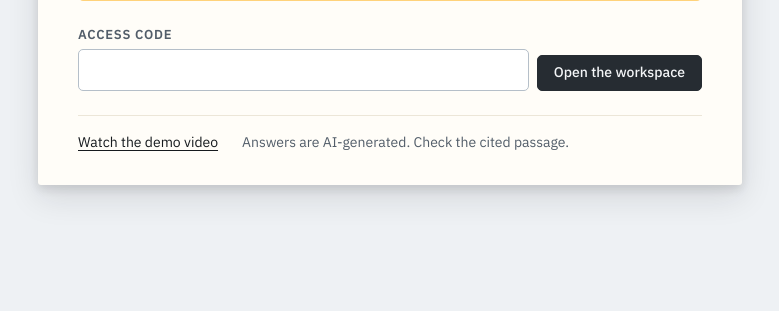
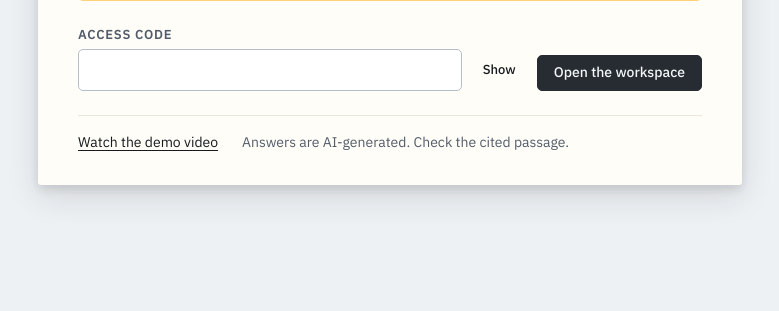
Before and after one commit to remkostas/Controlled-Copy, a FastAPI app: template src/controlled_copy/web/templates/landing.html in a window 1280 px wide. Shown: the part 489-800 px from the top of the page, without its empty margins (250-1029 px from the left). Run offline with FastAPI, Linux system fonts and the light colour scheme; the template is opened without the code that fills it, so the values that code supplies are empty; parts of the project's set-up code (start-up, migrations or seed data) failed here and were passed over; some libraries are stand-ins or nearby versions.

Commit message:
Access code: a Show/Hide toggle while typing
A typo in the access code was hard to spot behind the dots. A text
button next to the field switches it between hidden and visible text
and reports its pressed state; it appears only when the page script
runs, so it never sits there doing nothing. No icon added.

Fixes #15

Co-Authored-By: Claude Opus 5.5 <noreply@anthropic.com>

```diff
--- a/src/controlled_copy/web/static/css/app.css
+++ b/src/controlled_copy/web/static/css/app.css
@@ -1304,6 +1304,15 @@ details.paste > summary.btn {
   transform: rotate(-4deg);
   opacity: 0.9;
 }
+.field__reveal {
+  display: flex;
+  gap: var(--sp-2);
+  align-items: center;
+}
+.field__reveal .input {
+  flex: 1;
+  min-width: 0;
+}
 .access {
   display: grid;
   grid-template-columns: 1fr auto;
--- a/src/controlled_copy/web/static/js/app.js
+++ b/src/controlled_copy/web/static/js/app.js
@@ -36,6 +36,22 @@
       if (count) count.textContent = `(${checked}/${boxes.length})`;
     }
   }
+
+  // Show or hide a typed access code. The button only appears when this script runs.
+  document.addEventListener("click", (event) => {
+    const toggle = event.target.closest("[data-reveal]");
+    if (!toggle) return;
+    const field = document.getElementById(toggle.dataset.reveal);
+    if (!field) return;
+    const show = field.type === "password";
+    field.type = show ? "text" : "password";
+    toggle.textContent = show ? "Hide" : "Show";
+    toggle.setAttribute("aria-pressed", String(show));
+    field.focus();
+  });
+  document.addEventListener("DOMContentLoaded", () => {
+    $$("[data-reveal]").forEach((toggle) => (toggle.hidden = false));
+  });
 
   // Disclosure buttons (paste form, new notebook).
   document.addEventListener("click", (event) => {
--- a/src/controlled_copy/web/templates/landing.html
+++ b/src/controlled_copy/web/templates/landing.html
@@ -21,7 +21,10 @@
     <form class="access" method="post" action="/access">
       <div class="field">
         <label for="access-code">Access code</label>
-        <input class="input" id="access-code" name="code" type="password" autocomplete="off" required maxlength="200">
+        <div class="field__reveal">
+          <input class="input" id="access-code" name="code" type="password" autocomplete="off" required maxlength="200">
+          <button type="button" class="btn btn--ghost btn--sm" data-reveal="access-code" aria-controls="access-code" aria-pressed="false" hidden>Show</button>
+        </div>
       </div>
       <button class="btn btn--primary" type="submit">Open the workspace</button>
     </form>
```
Also changed, not shown: docs/testing.md (+1 -0 lines), tests/api/test_access.py (+7 -0 lines), tests/e2e/test_access_code_reveal.py (added, +23 -0 lines).
